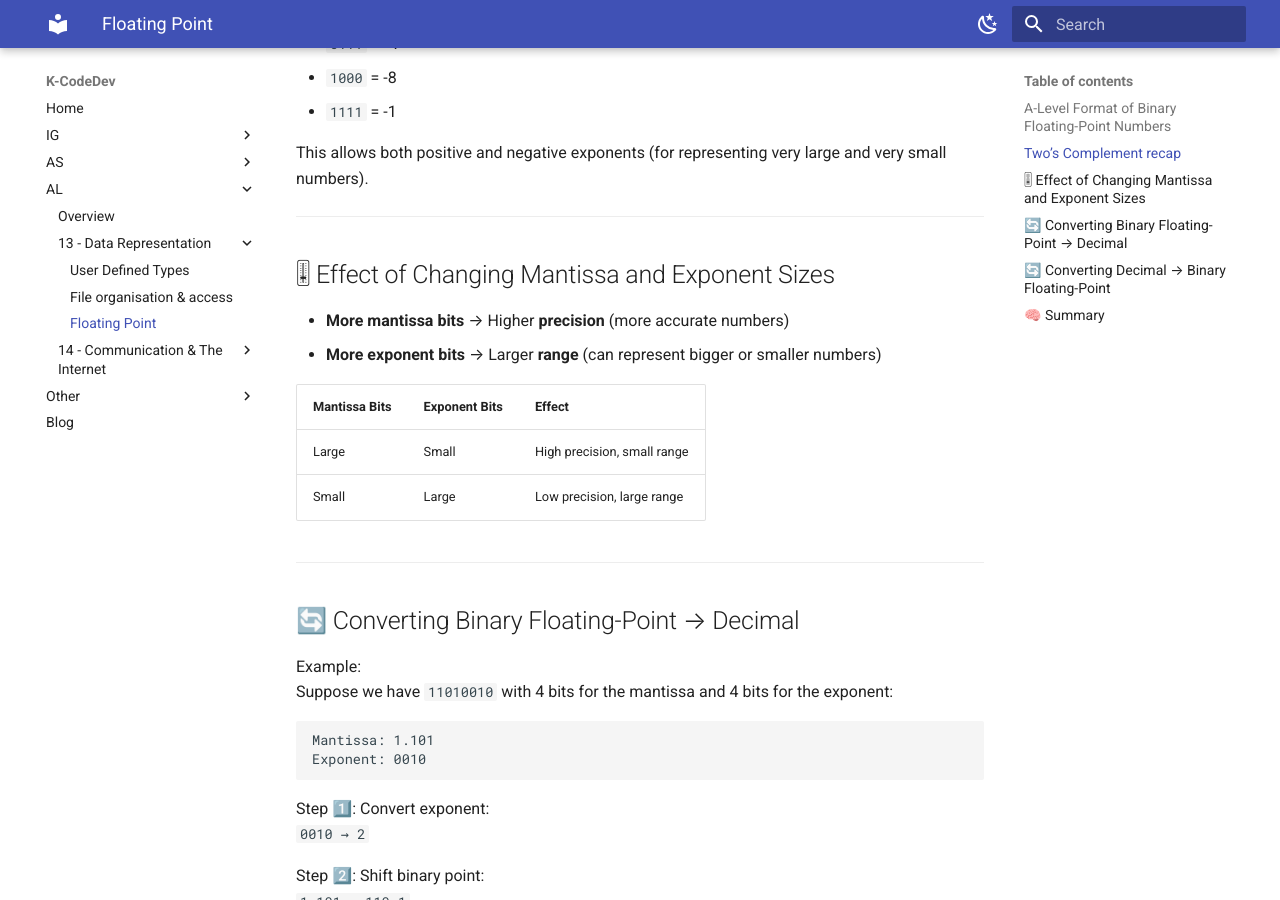
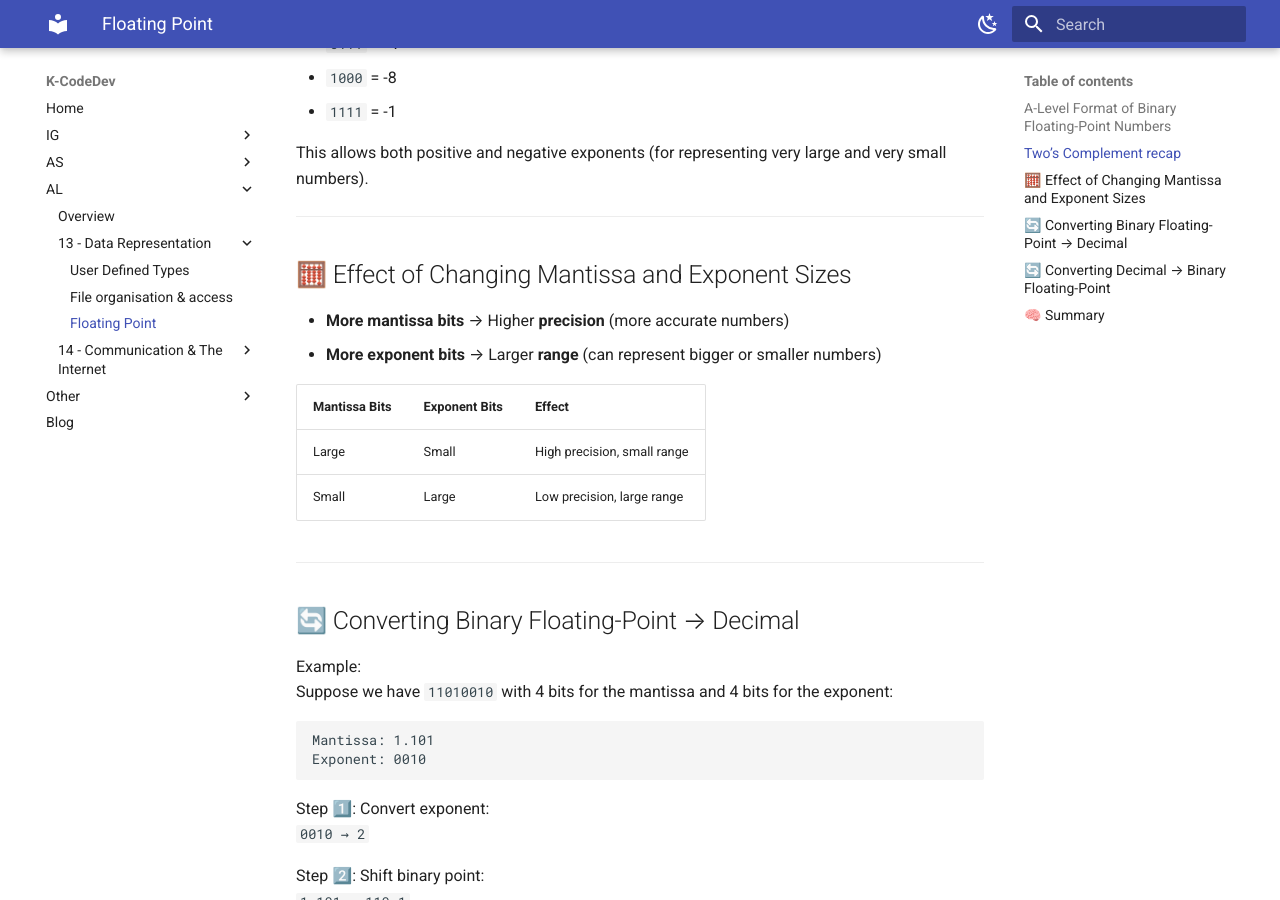
Before and after one commit to kcodedev/mkdocs, an MkDocs documentation site: the page built from docs/AL/13-data-representation/floating-point.md, in a window 1280 px wide and 900 px high, scrolled down 601 px. Built offline with MkDocs 1.6.1 and Material for MkDocs 9.7.7, drawn with Linux system fonts in a browser that asks for light colours.

```diff
--- a/docs/AL/13-data-representation/floating-point.md
+++ b/docs/AL/13-data-representation/floating-point.md
@@ -24,7 +24,7 @@ This allows both positive and negative exponents (for representing very large an
 
 ---
 
-## 🎚 Effect of Changing Mantissa and Exponent Sizes
+## 🧮 Effect of Changing Mantissa and Exponent Sizes
 
 - **More mantissa bits** → Higher **precision** (more accurate numbers)
 - **More exponent bits** → Larger **range** (can represent bigger or smaller numbers)
```
